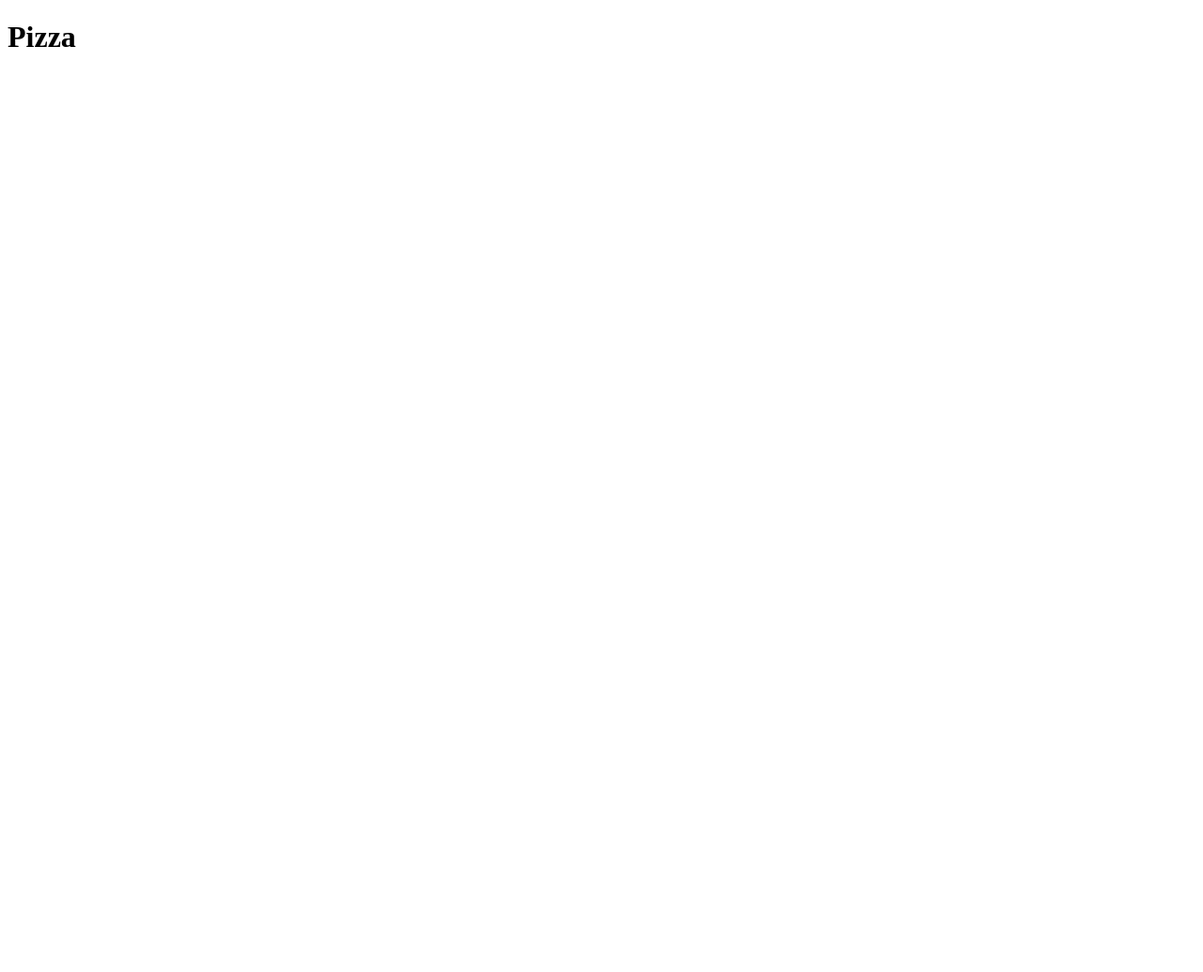
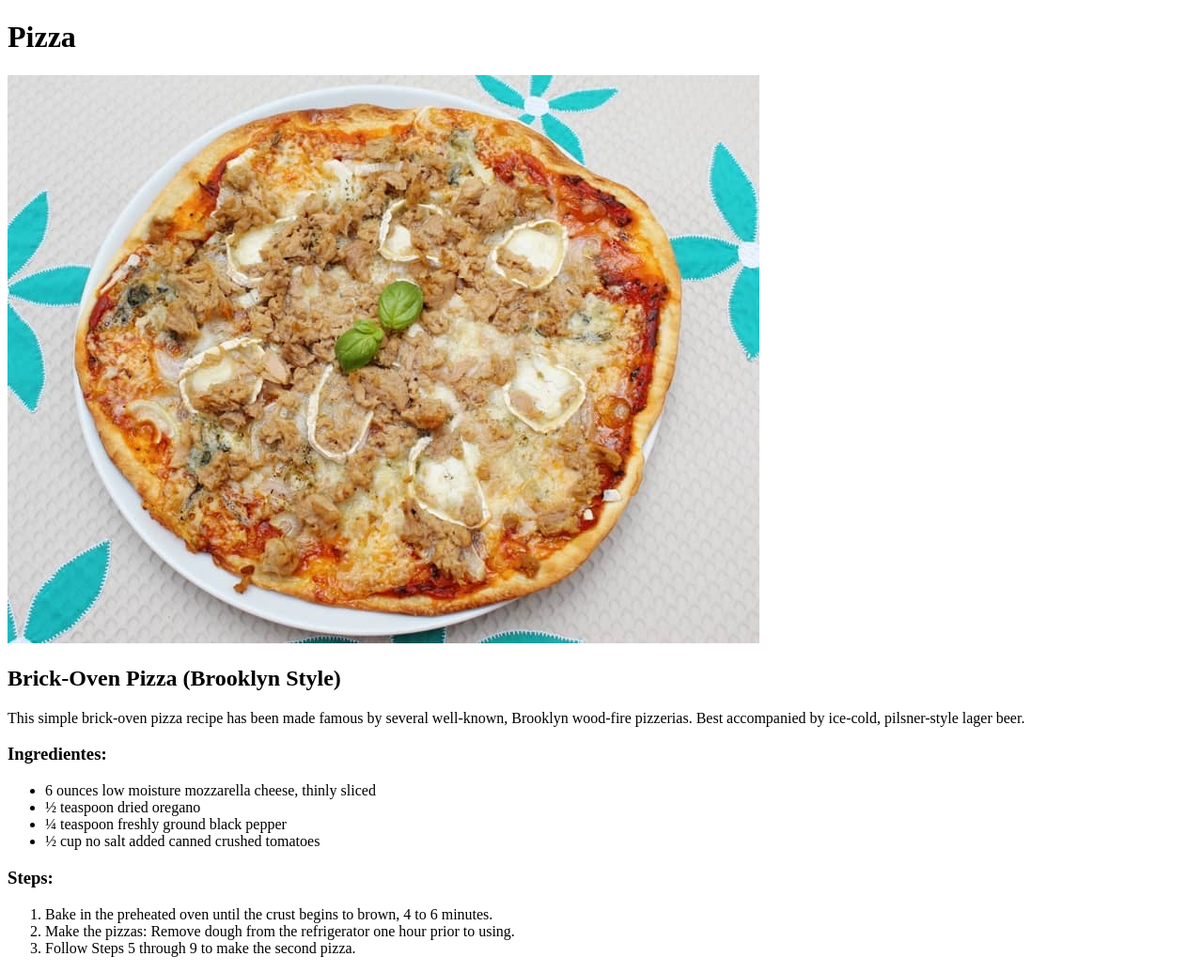
Before and after one commit to Diegojscc/odin-recipes, a plain HTML site: page recipes/pizza.html in a window 1280 px wide. Shown: the whole page at 94% size. Before the commit the page ends 800 px from the top, so only its background shows below. Drawn offline with Linux system fonts and the light colour scheme.

Commit message:
Add info to the recipes page.

```diff
--- a/recipes/pizza.html
+++ b/recipes/pizza.html
@@ -3,9 +3,53 @@
 <head>
     <meta charset="UTF-8">
     <meta name="viewport" content="width=device-width, initial-scale=1.0">
-    <title>Document</title>
+    <title>Pizza Gourmet Recipes</title>
 </head>
 <body>
     <h1>Pizza</h1>
+    <img src="../img/Pizza-casera-de-atun.jpg" alt="Pizza-casera-de-atun">
+    <h2>Brick-Oven Pizza (Brooklyn Style)</h2>
+    <p>
+        This simple brick-oven pizza recipe has been made
+        famous by several well-known, Brooklyn
+        wood-fire pizzerias. Best accompanied by ice-cold,
+        pilsner-style lager beer.
+    </p>
+
+    <h3>Ingredientes:</h3>
+    <ul>
+        <li>6 ounces low moisture mozzarella cheese, thinly sliced</li>
+        <li>½ teaspoon dried oregano</li>
+        <li>¼ teaspoon freshly ground black pepper</li>
+        <li>½ cup no salt added canned crushed tomatoes</li>
+    </ul>
+    <h3>Steps:</h3>
+    <ol>
+        <li>Bake in the preheated oven until the crust begins to brown, 4 to 6 minutes.</li>
+        <li>Make the pizzas: Remove dough from the refrigerator one hour prior to using.</li>
+        <li>Follow Steps 5 through 9 to make the second pizza. </li>
+    </ol>
+    <!--
+        Su nueva página de recetas debe tener el siguiente contenido:
+
+        Una imagen del plato terminado bajo el encabezado h1
+        que añadió antes.
+        Puedes encontrar imágenes del plato en Google o
+        el sitio de recetas al que nos vinculamos
+        anteriormente.
+
+        Bajo la imagen, debe tener un encabezado de
+        descripción de tamaño apropiado seguido de un
+        párrafo o dos que describa la receta.
+
+        Bajo la descripción, agregue una partida de
+        Ingredientes seguida de una lista no ordenada
+        de los ingredientes necesarios para la receta.
+
+        Por último, debajo de la lista de ingredientes,
+        agregue una dirección de "Steps", seguida de una
+        lista ordenada de los pasos necesarios para la
+        fabricación del plato.
+    -->
 </body>
 </html>
```
Also changed, not shown: img/Pizza-casera-de-atun.jpg (added).
